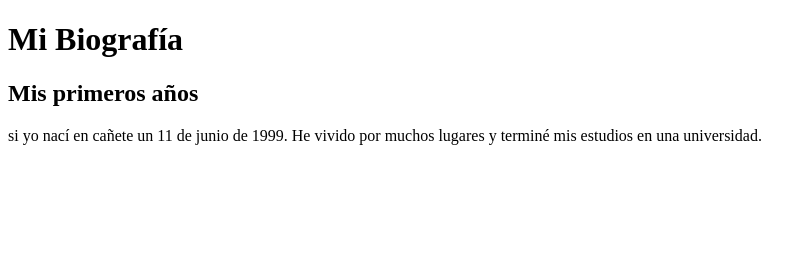
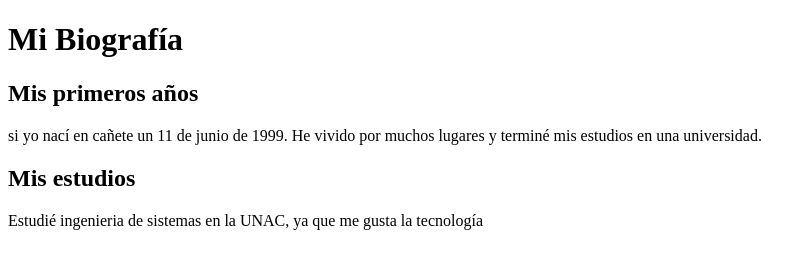
Before and after one commit to FrancoRojasM/mi-biograf-a, a plain HTML site: page index.html in a window 1280 px wide. Shown: the whole page, without its empty margins (0-812 px from the left). Drawn offline with Linux system fonts and the light colour scheme.

Commit message:
Agregado mis estudios

```diff
--- a/index.html
+++ b/index.html
@@ -14,5 +14,9 @@
             <p>si yo nací en cañete un 11 de junio de 1999. He vivido por muchos lugares y terminé mis estudios en una universidad.</p>
         </section>
     </main>
+    <section>
+        <h2>Mis estudios</h2>
+        <p>Estudié ingenieria de sistemas en la UNAC, ya que me gusta la tecnología</p>
+    </section>
 </body>
 </html>
```
